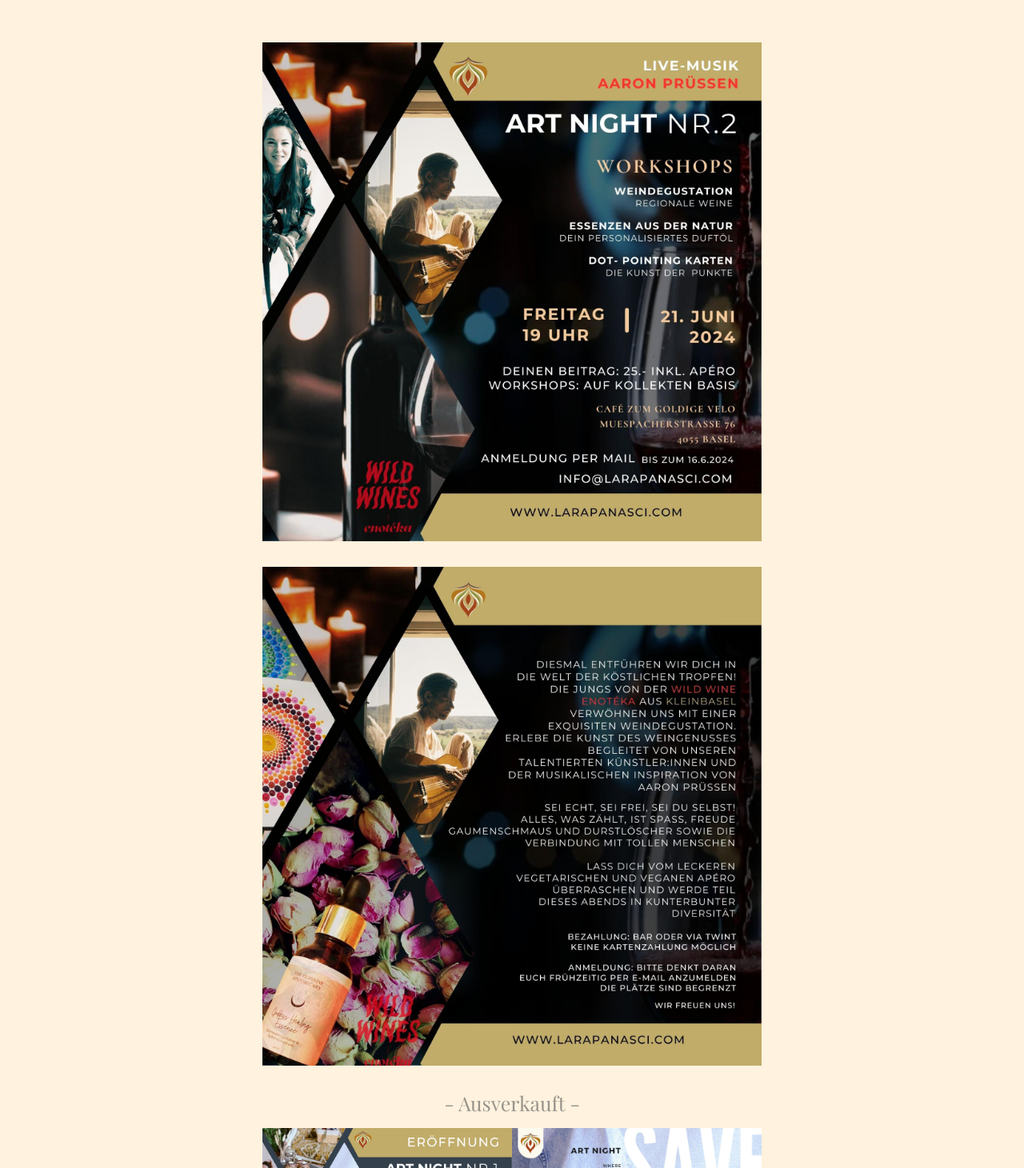
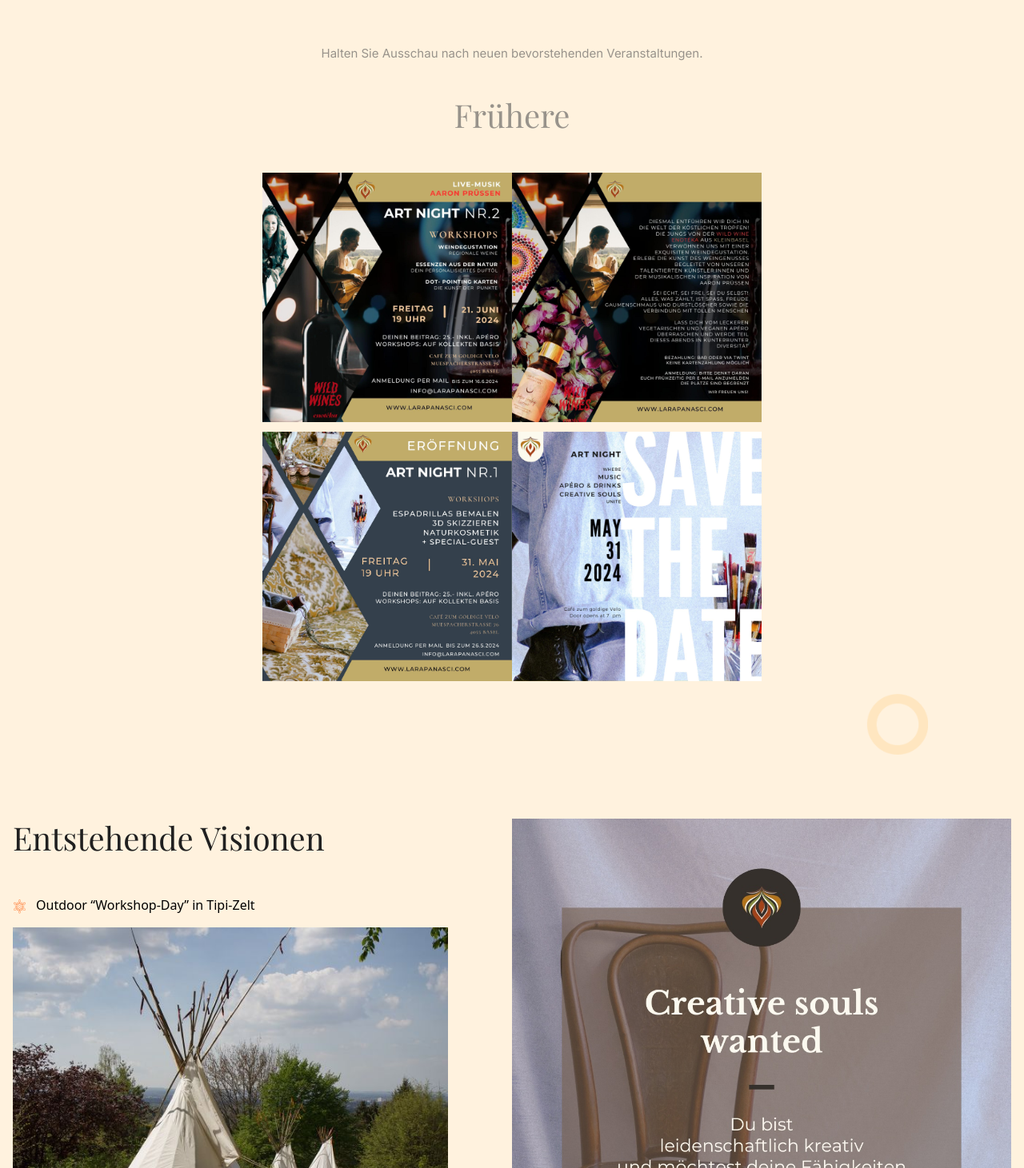
Before and after one commit to stefanahman/larapanasci.com, a React (Vite) app: page /events in a window 1280 px wide. Shown: the part 709-2170 px from the top of the page at 80% size. Built offline with nearby package versions, Linux system fonts and the light colour scheme.

Commit message:
Update events

```diff
--- a/src/pages/events/components/Aktuelles.tsx
+++ b/src/pages/events/components/Aktuelles.tsx
@@ -14,12 +14,15 @@ export const Aktuelles = () => {
       <div className="container lg:flex">
         <div className="text-center lg:w-1 lg:text-left pb-10 lg:pb-0">
           <h2 className="text-center lg:pb-12 pb-12">Aktuelles</h2>
-          <img className="mx-auto md:w-1/2 mb-8" src={event6} alt="event" />
-          <img className="mx-auto md:w-1/2 mb-8" src={event7} alt="event" />
-          <h3 className="mx-auto md:w-1/2 lg:pb-4 pb-4 text-p-2 text-center">
-            - Ausverkauft -
-          </h3>
-          <div className="mx-auto md:w-1/2" style={{display: 'flex', flexDirection: 'row', flexWrap: 'wrap'}}>
+          <p className="text-p-2 text-center pb-10 lg:w-1/2 mx-auto">
+            Halten Sie Ausschau nach neuen bevorstehenden Veranstaltungen.
+          </p>
+          <h2 className="text-center lg:pb-12 pb-12 text-p-2">Frühere</h2>
+          <div className="mx-auto pb-3 md:w-1/2" style={{display: 'flex', flexDirection: 'row', flexWrap: 'wrap'}}>
+            <img className="lg:w-1/2" src={event6} alt="event" />
+            <img className="lg:w-1/2" src={event7} alt="event" />
+          </div>
+          <div className="mx-auto pb-3 md:w-1/2" style={{display: 'flex', flexDirection: 'row', flexWrap: 'wrap'}}>
             <img className="lg:w-1/2" src={event4} alt="event" />
             <img className="lg:w-1/2" src={event3} alt="event" />
           </div>
```
